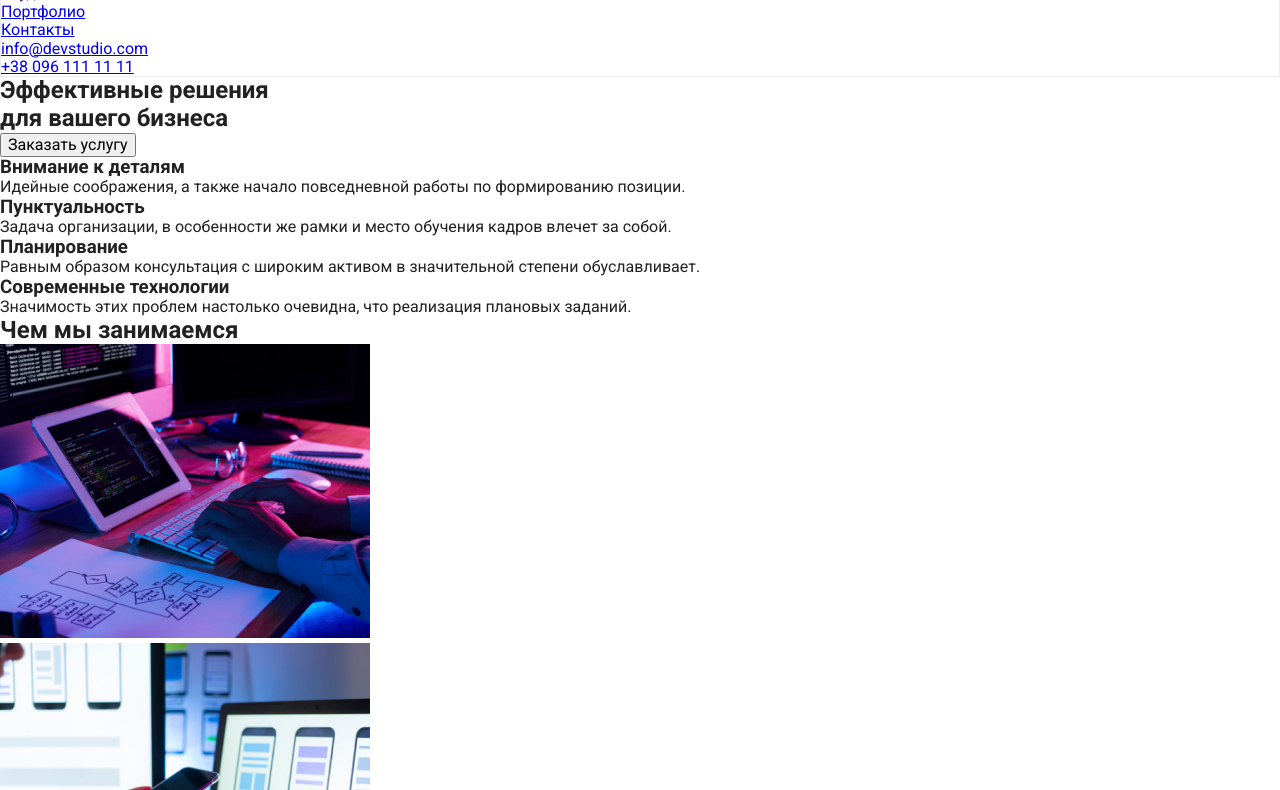
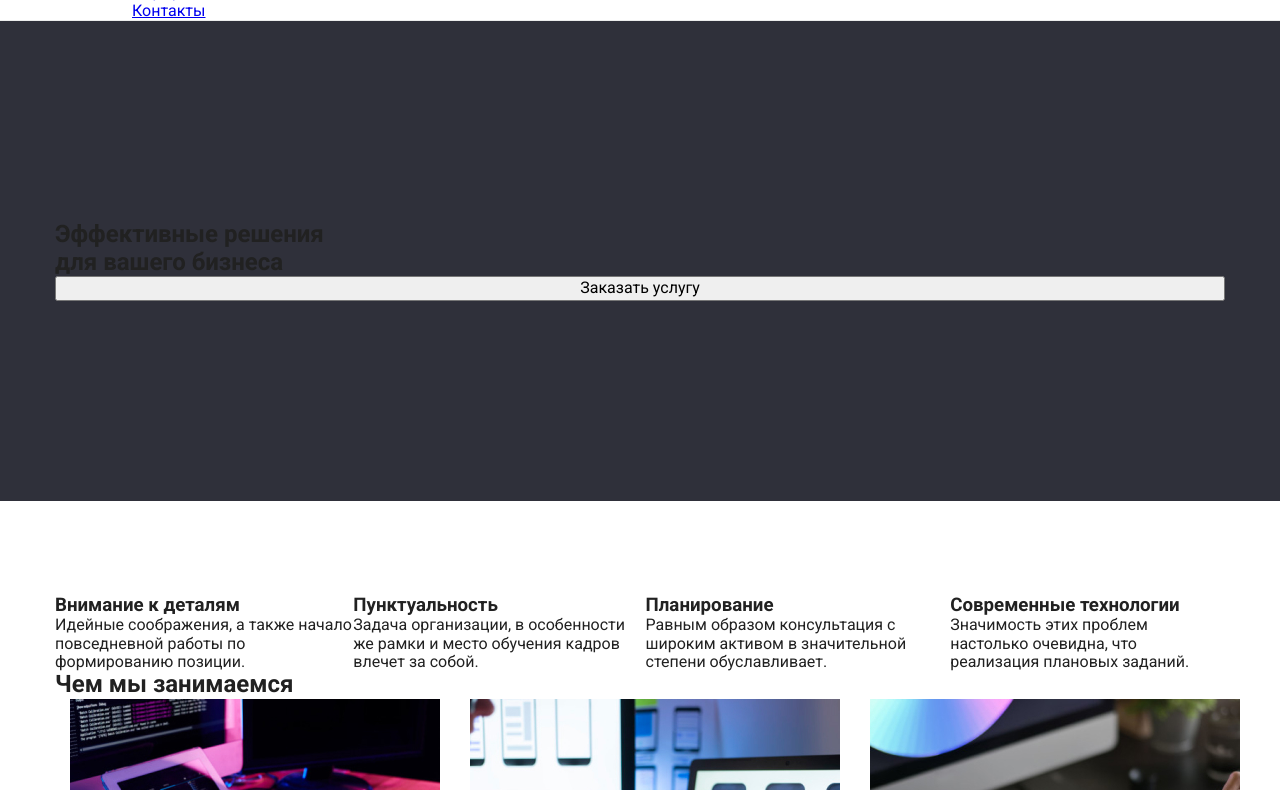
Before and after one commit to Vitaly317/-goit-markup-hw-03, a plain HTML site: page index.html in a window 1280 px wide. Shown: the part 35-825 px from the top of the page. Drawn offline with nearby package versions, Linux system fonts and the light colour scheme.

Commit message:
footer paddings

```diff
--- a/css/styles.css
+++ b/css/styles.css
@@ -1,16 +1,22 @@
 :root {
+  --body-color: #FFFFFF;
   --header-color: #FFFFFF;
   --header-border-color: #ECECEC;
+  --hero-color: #2F303A;
+  --what-we-do-color: #FFFFFF;
+  --teams-color: #F5F4FA;
+  --footer-color: #2F303A;
+
+
   --primary-text-color: #212121;
   --title-text-color: #757575;
   --accent-color: #2196F3;
   --accent-color-second: #ffffff;
 
-  --body-color: #FFFFFF;
   --section-one-color: #2F303A;
   --body-color-second: #F5F4FA;
   --color-black: #000000;
-  --footer-color: #2F303A;
+
   --footer-color-list: rgba(255, 255, 255, 0.6);
   --items-border: #EEEEEE;
 }
@@ -32,7 +38,66 @@ ul {
   padding-right: 0;
 }
 
+ul {
+  list-style: none;
+}
+/* Header */
 .header {
   background-color: var(--header-color);
-  border: 1px solid var(--header-border-color);
+  border-bottom: 1px solid var(--header-border-color);
 }
+
+.container {
+  width: 1200px;
+  margin-left: auto;
+  margin-right: auto;
+  padding-left: 15px;
+  padding-right: 15px;
+  display: flex;
+  justify-content: space-between;
+}
+
+.nav {
+  display: flex ;
+}
+
+
+/* /Header */
+/* Main */
+.section {
+  padding-top: 94px;
+  padding-bottom: 94px;
+}
+
+.section.hero {
+  background-color: var(--hero-color);
+  padding-top: 200px;
+  padding-bottom: 200px;
+}
+
+.section.teams {
+  background-color: var(--teams-color);
+}
+
+.container.hero,
+.container.what-we-do {
+  flex-direction: column;
+}
+
+
+
+
+
+
+/* /Main */
+/* Footer */
+.footer {
+  background-color: var(--footer-color);
+  padding-top: 60px;
+  padding-bottom: 60px;
+}
+.container.footer {
+  flex-direction: column;
+}
+
+/* /Footer */
--- a/index.html
+++ b/index.html
@@ -31,17 +31,16 @@
         </div>
     </header>
     <main>
-        <!-- Первая секция -->
+        <!-- Первая секция Герой  -->
         <section class="section hero">
-                <div class="container">
+                <div class="container hero">
                     <h1 class="hero">Эффективные решения</br>для вашего бизнеса</h1>
                     <button type="button" class="button order">Заказать услугу</button>
                 </div>
         </section>
         <!-- Чем занимаемся -->
-            <section class="section what-we-do">
-                <div class="container">
-                    <ul class="list container">
+        <section class="section">
+            <ul class="container list ">
                 <li>
                     <h3 class="title">Внимание к деталям</h3>
                     <p class="text"> Идейные соображения, а также начало повседневной работы по формированию позиции.</p>
@@ -59,10 +58,9 @@
                     <p class="text">Значимость этих проблем настолько очевидна, что реализация плановых заданий.</p>
                 </li>
             </ul>
-                </div>
-                <div class="container col">
+            <div class="container what-we-do">
                 <h2 class="what-we-do">Чем мы занимаемся</h2>
-                    <ul class="list container">
+                <ul class="container list">
                     <li><img src="images/work-station-1.jpg" alt="work_station_1" width="370"></li>
                     <li><img src="images/work-station-2.jpg" alt="work_station_2" width="370"></li>
                     <li><img src="images/work-station-3.jpg" alt="work_station_3" width="370"></li>
@@ -70,7 +68,8 @@
             </div>
         </section>
          <!-- Наша команда -->
-            <section class="section-teams">
+        <section class="section teams">
+            <div class="container">
                 <h2 class="teams">Наша команда</h2>
                 <ul class="list">
                     <li class="catrs">
@@ -94,10 +93,11 @@
                         <p class="title text">UI Designer</p>
                     </li>
                 </ul>
+            </div>
         </section>
     </main>
     <footer id="contacts" class="footer">
-        <div class="container">
+        <div class="container footer">
             <a href="" class="link logo">Web<span class="accent-logo">Studio</span></a>
             <address class="adress">г. Киев, пр-т Леси Украинки, 26</address>
             <ul class="list">
```
Lines whose indentation alone changed are shown as unchanged.
